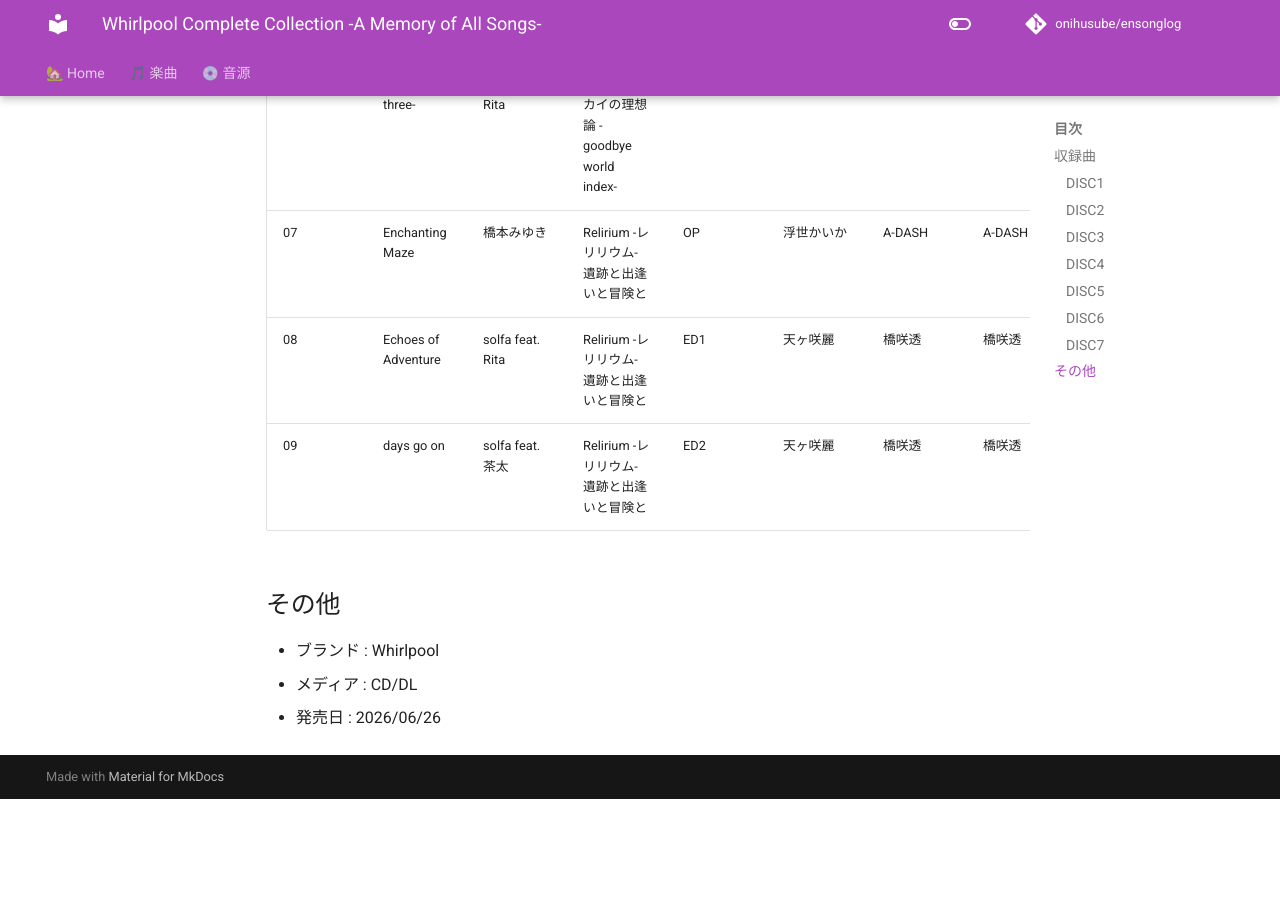
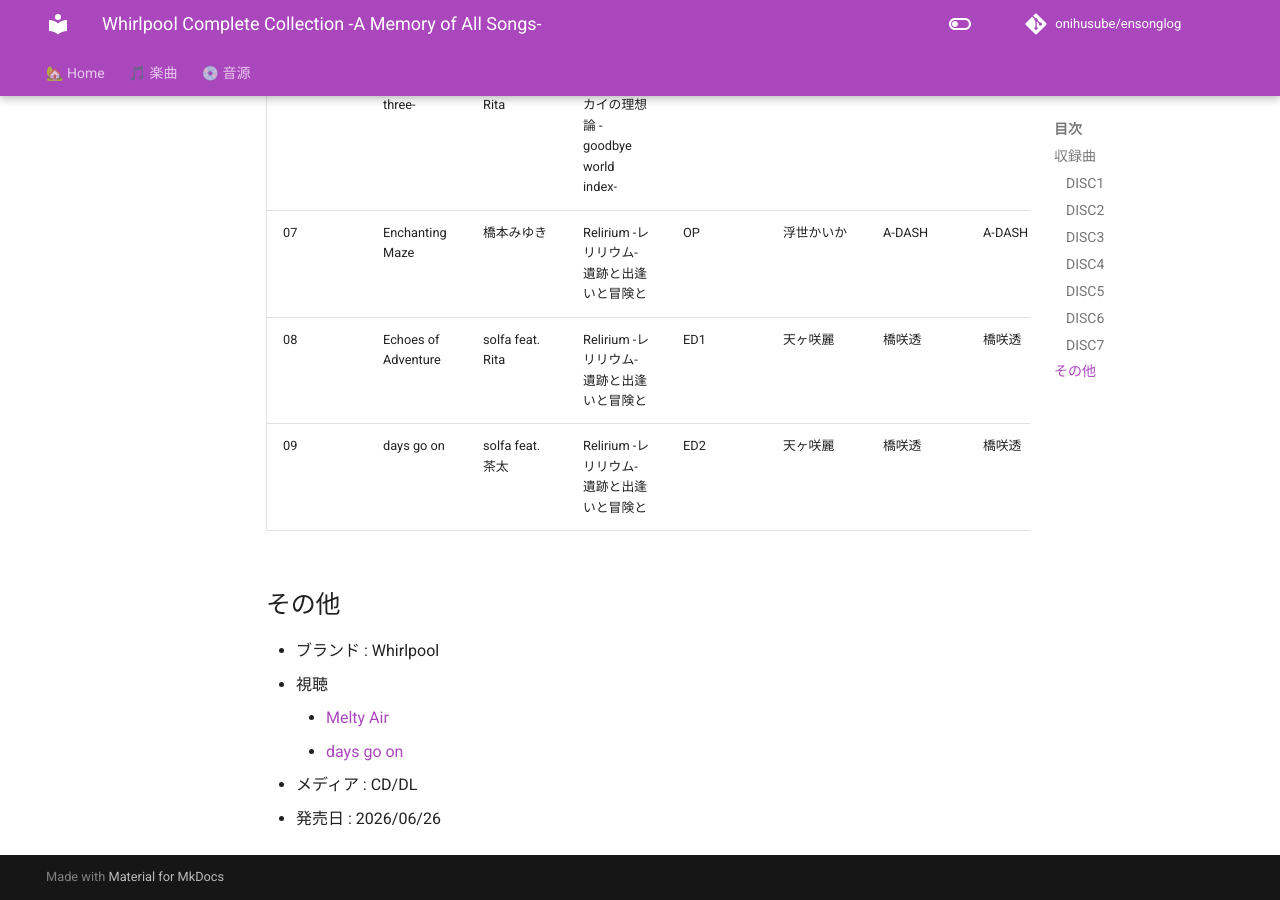
Before and after one commit to onihusube/ensonglog, an MkDocs documentation site: the page built from docs/2026/音源個別/Whirlpool Complete Collection A Memory of All Songs.md, in a window 1280 px wide and 900 px high, scrolled down 8685 px. Built offline with MkDocs 1.6.1 and Material for MkDocs 9.7.7, drawn with Linux system fonts in a browser that asks for light colours; comment, search, counter and statistics services are not loaded; before the commit the page ends 9484 px from its top, so only the background shows below that.

Commit message:
試聴リンク追加

```diff
--- a/docs/2026/音源個別/Whirlpool Complete Collection A Memory of All Songs.md
+++ b/docs/2026/音源個別/Whirlpool Complete Collection A Memory of All Songs.md
@@ -118,5 +118,8 @@
 ## その他
 
 - ブランド : Whirlpool
+- 視聴
+    - [Melty Air](https://www.youtube.com/watch?v=1Z9DObIAQ_Q)
+    - [days go on](https://www.youtube.com/watch?v=Gzgt4EbXCdg)
 - メディア : CD/DL
 - 発売日 : 2026/06/26
```
Also changed, not shown: docs/2026/楽曲.md (+1 -1 lines).
